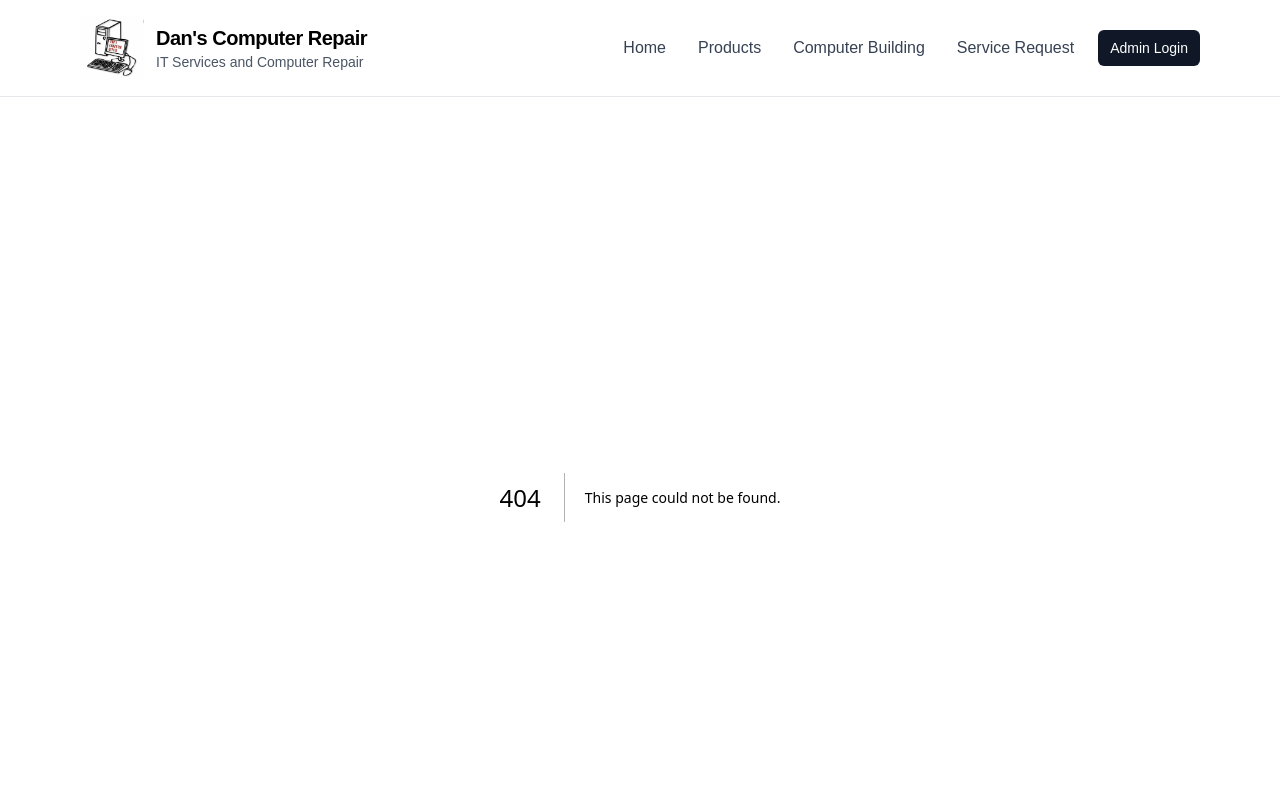
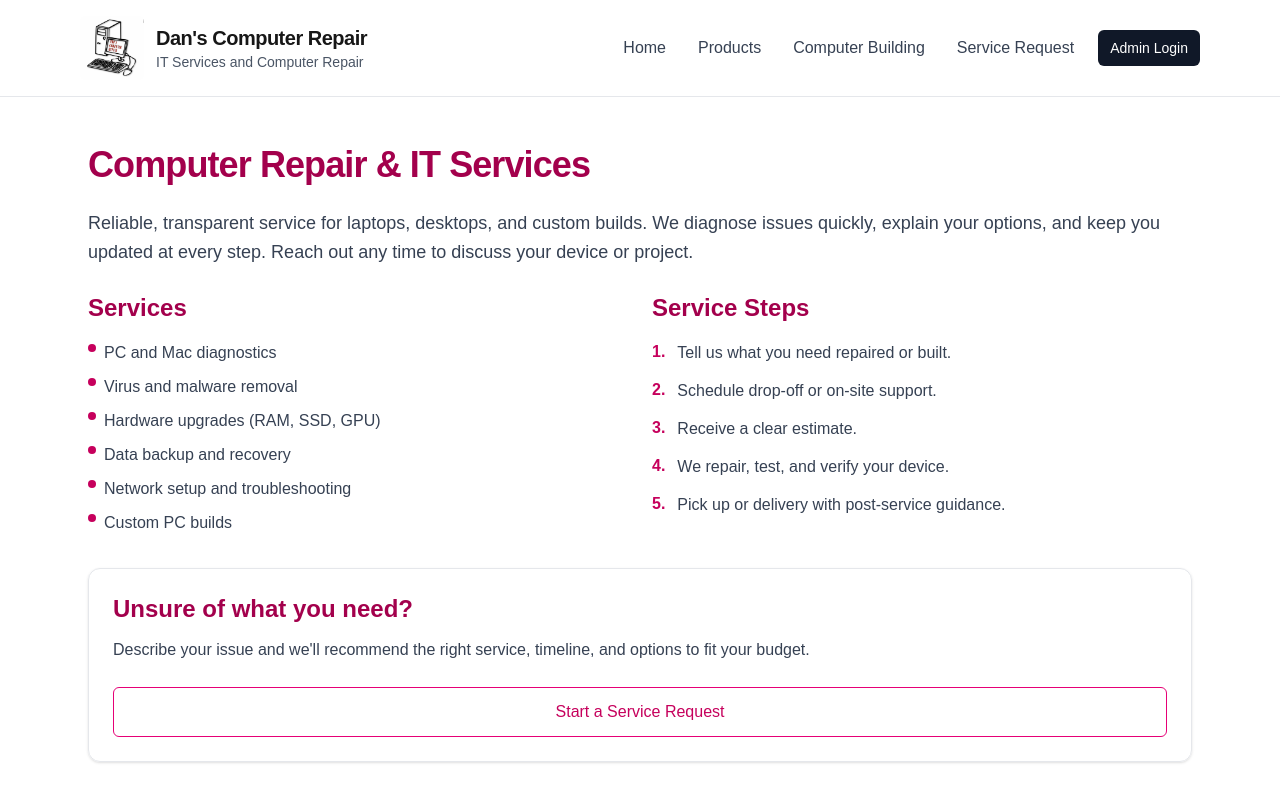
Before and after one commit to BrandonMLeyva/DansComputerRepair, a Next.js app: page /products in a window 1280 px wide. Before the commit this address had no page. Shown: the top 800 px of the page. Built offline with nearby package versions, Linux system fonts and the light colour scheme.

Commit message:
DC-643 Created products page with correct routing

```diff
--- /dev/null
+++ b/src/app/products/page.js
@@ -0,0 +1,87 @@
+export const metadata = {
+  title: "Services | Dan's Computer Repair",
+  description: "Explore the repair and IT services offered by Dan's Computer Repair.",
+};
+
+export default function ProductsPage() {
+  const services = [
+    "PC and Mac diagnostics",
+    "Virus and malware removal",
+    "Hardware upgrades (RAM, SSD, GPU)",
+    "Data backup and recovery",
+    "Network setup and troubleshooting",
+    "Custom PC builds",
+  ];
+
+  const steps = [
+    "Tell us what you need repaired or built.",
+    "Schedule drop-off or on-site support.",
+    "Receive a clear estimate.",
+    "We repair, test, and verify your device.",
+    "Pick up or delivery with post-service guidance.",
+  ];
+
+  return (
+    <main className="bg-white text-gray-800">
+      <section className="mx-auto flex max-w-6xl flex-col gap-10 px-4 py-12 md:px-6">
+        <div className="grid gap-8 md:grid-cols-[1.2fr,1fr] md:items-start">
+          <div className="space-y-6">
+            <h1 className="text-3xl font-semibold tracking-tight text-pink-800 sm:text-4xl">
+              Computer Repair & IT Services
+            </h1>
+            <p className="text-lg leading-relaxed text-gray-700">
+              Reliable, transparent service for laptops, desktops, and custom builds.
+              We diagnose issues quickly, explain your options, and keep you updated
+              at every step. Reach out any time to discuss your device or project.
+            </p>
+            <div className="grid gap-6 md:grid-cols-2">
+              <div>
+                <h2 className="text-2xl font-semibold text-pink-800">Services</h2>
+                <ul className="mt-4 space-y-2 text-gray-700">
+                  {services.map((item) => (
+                    <li key={item} className="flex gap-2 leading-relaxed">
+                      <span className="mt-1 h-2 w-2 rounded-full bg-pink-700" />
+                      <span>{item}</span>
+                    </li>
+                  ))}
+                </ul>
+              </div>
+              <div>
+                <h3 className="text-2xl font-semibold text-pink-800">Service Steps</h3>
+                <ol className="mt-4 space-y-3 text-gray-700">
+                  {steps.map((step, idx) => (
+                    <li key={step} className="flex gap-3">
+                      <span className="font-semibold text-pink-700">{idx + 1}.</span>
+                      <span className="leading-relaxed">{step}</span>
+                    </li>
+                  ))}
+                </ol>
+              </div>
+            </div>
+          </div>
+
+          <div className="flex flex-col gap-6">
+            <div className="rounded-xl border border-gray-200 p-6 shadow-sm transition hover:-translate-y-1 hover:shadow-lg hover:border-pink-300">
+              <h2 className="text-2xl font-semibold text-pink-800">
+                Unsure of what you need?
+              </h2>
+              <p className="mt-3 text-gray-700 leading-relaxed">
+                Describe your issue and we&apos;ll recommend the right service,
+                timeline, and options to fit your budget.
+              </p>
+              <div className="mt-6">
+                <a
+                  href="/service-request"
+                  className="inline-flex w-full items-center justify-center rounded-md border border-pink-600 px-4 py-3 text-pink-700 transition hover:bg-pink-600 hover:text-white focus:outline-none focus-visible:ring-2 focus-visible:ring-pink-500"
+                >
+                  Start a Service Request
+                </a>
+              </div>
+            </div>
+
+          </div>
+        </div>
+      </section>
+    </main>
+  );
+}
```
